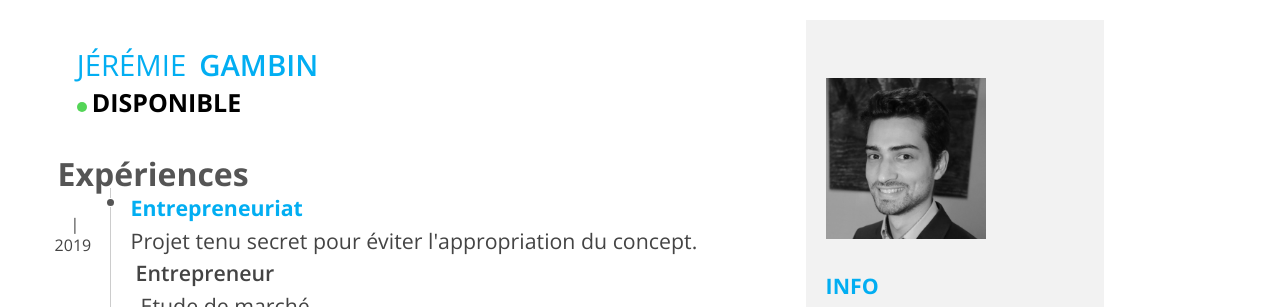
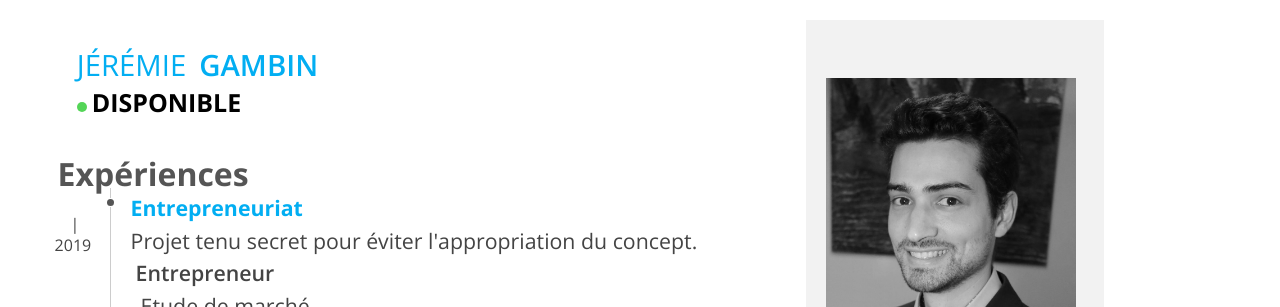
Before and after one commit to jbigman/jeremiegambin.github.io, a plain HTML site: page index.html in a window 1280 px wide. Shown: the top 307 px of the page. Drawn offline with nearby package versions, Linux system fonts and the light colour scheme; some icons are missing.

Commit message:
Fixed avatar size

```diff
--- a/index.html
+++ b/index.html
@@ -288,7 +288,7 @@
 
 </section>
 <aside id="sidebar">
-    <img src="./img/photo-profil-b&w.png" width="160">
+    <img src="./img/photo-profil-b&w.png" width="250">
     <div class="side-block" id="contact">
         <h1>
             Info
```
